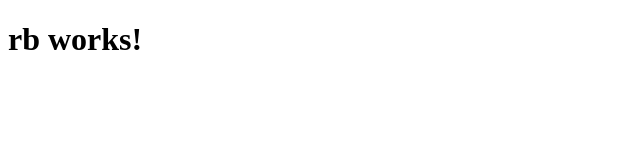
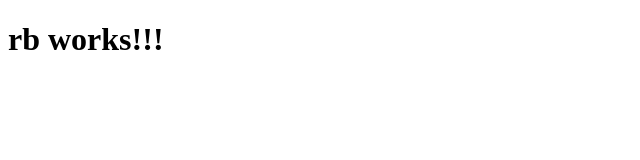
Before and after one commit to alijata123/Recipe-Book-App, an Angular app: page / in a window 1280 px wide. Shown: the top 160 px of the page, without its empty margins (0-640 px from the left). Built offline with nearby package versions, Linux system fonts and the light colour scheme.

Commit message:
component updated

```diff
--- a/src/app/app.component.ts
+++ b/src/app/app.component.ts
@@ -6,5 +6,5 @@ import { Component } from '@angular/core';
   styleUrls: ['./app.component.css']
 })
 export class AppComponent {
-  title = 'rb works!';
+  title = 'rb works!!!';
 }
```
